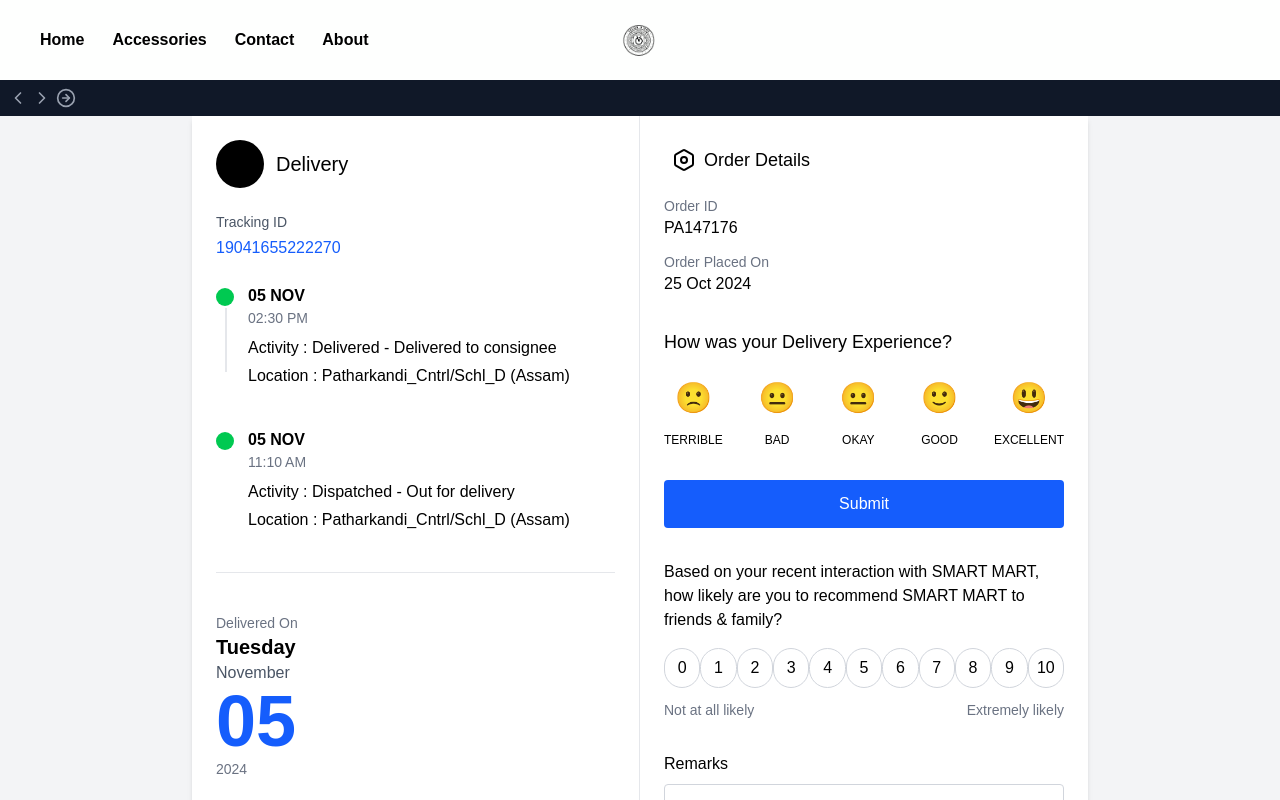
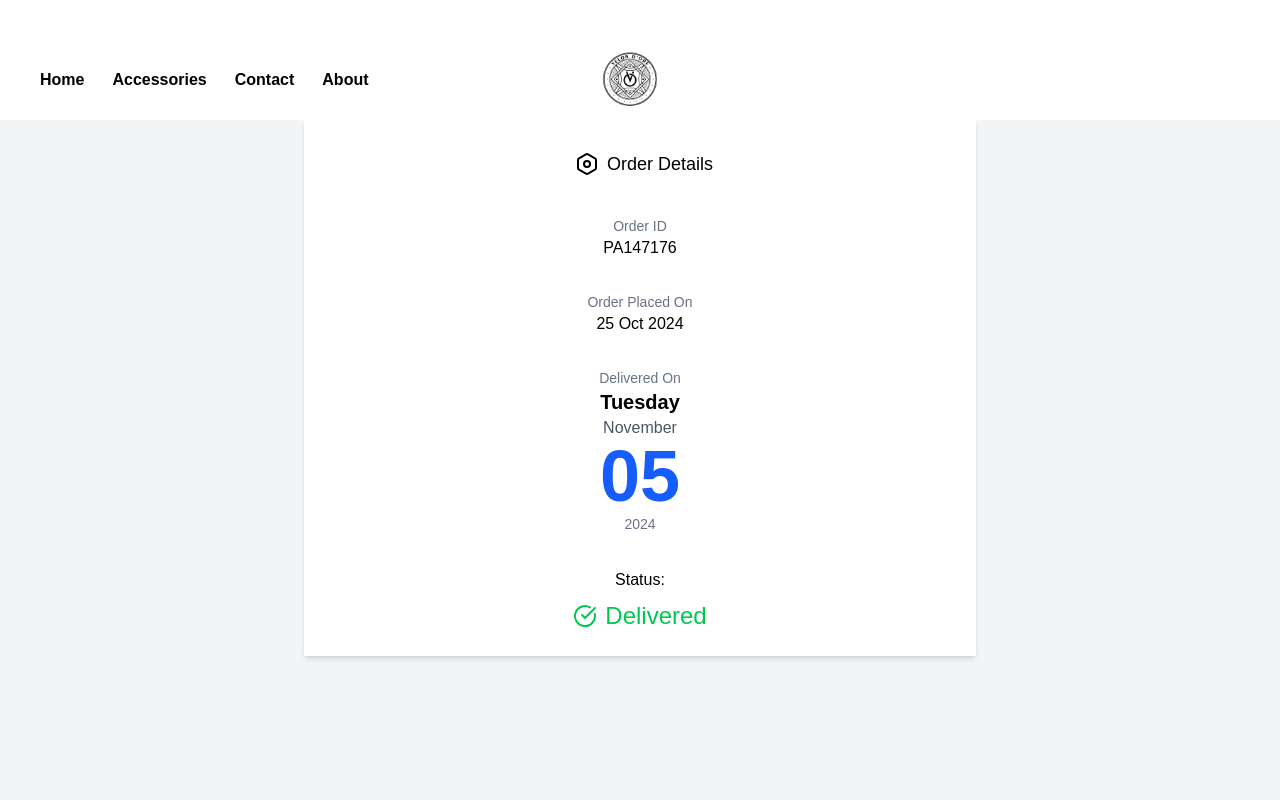
Before and after one commit to AdityaSolanki189/Velindore2, a Next.js app: page /track in a window 1280 px wide. Shown: the top 800 px of the page. Built offline with nearby package versions, Linux system fonts and the light colour scheme.

Commit message:
16 july push

```diff
--- a/next.config.ts
+++ b/next.config.ts
@@ -4,7 +4,7 @@ const nextConfig: NextConfig = {
    images: {
     domains: ['127.0.0.1',"admin.velondore.com"],
   },
-  output : "standalone"
+  // output : "standalone"
 };
 
 export default nextConfig;
--- a/src/app/accessories/page.tsx
+++ b/src/app/accessories/page.tsx
@@ -242,7 +242,6 @@ const Accessories: NextPage = () => {
           </div>
 
           <div className="flex flex-col md:flex-row md:gap-8">
-            {/* Product Categories Sidebar */}
             <div
               className={`w-full md:w-1/4 ${
                 filterOpen ? "block" : "hidden"
@@ -251,14 +250,13 @@ const Accessories: NextPage = () => {
               <div className="bg-white md:bg-transparent p-4 md:p-0 rounded-lg shadow-md md:shadow-none">
                 <h3 className="text-lg font-bold mb-2 md:hidden">Categories</h3>
                 <ul>
-                  {/* All Products option */}
                   <li className="mb-3 flex items-center">
                     <span className="mr-2">○</span>
                     <button
                       onClick={() => handleCategoryClick("All Products")}
                       className={`hover:text-gray-600 text-sm md:text-base text-left ${
                         selectedCategory === "All Products"
-                          ? "font-bold text-blue-600"
+                          ? "font-bold text-[#432818]"
                           : ""
                       }`}
                     >
--- a/src/app/checkout/page.tsx
+++ b/src/app/checkout/page.tsx
@@ -301,7 +301,7 @@ const CheckoutPage: React.FC = () => {
           <p className="text-gray-600 mb-6">The product you&apos;re looking for doesn&apos;t exist or is no longer available.</p>
           <button
             className="bg-indigo-600 text-white px-6 py-3 rounded-md hover:bg-indigo-700 transition-colors"
-            onClick={() => window.location.href = '/products'}
+            onClick={() => window.location.href = '/home'}
           >
             Browse Products
           </button>
@@ -438,6 +438,7 @@ const CheckoutPage: React.FC = () => {
                         height={200}
                           src={item.image}
                           alt={item.name}
+
                           className="h-24 w-24 object-contain rounded-md"
                         />
                       </div>
--- a/src/app/components/ProductCard.tsx
+++ b/src/app/components/ProductCard.tsx
@@ -28,11 +28,11 @@ const ProductCard: React.FC<ProductCardProps> = ({ product }) => {
     }
   };
 
-  const handleWishlistClick = (e: React.MouseEvent) => {
-    e.preventDefault();
-    e.stopPropagation();
-    // console.log('Added to wishlist:', id);
-  };
+  // const handleWishlistClick = (e: React.MouseEvent) => {
+  //   e.preventDefault();
+  //   e.stopPropagation();
+  //   // console.log('Added to wishlist:', id);
+  // };
 
   return (
     <div className="group relative">
@@ -64,7 +64,7 @@ const ProductCard: React.FC<ProductCardProps> = ({ product }) => {
           </div>
         </Link>
 
-        <button
+        {/* <button
           className="absolute top-2 right-2 w-8 h-8 bg-white bg-opacity-90 rounded-full flex items-center justify-center shadow-md hover:bg-black hover:text-white transition-colors duration-200 z-10"
           onClick={handleWishlistClick}
         >
@@ -75,7 +75,7 @@ const ProductCard: React.FC<ProductCardProps> = ({ product }) => {
           >
             <path fillRule="evenodd" d="M3.172 5.172a4 4 0 015.656 0L10 6.343l1.172-1.171a4 4 0 115.656 5.656L10 17.657l-6.828-6.829a4 4 0 010-5.656z" clipRule="evenodd" />
           </svg>
-        </button>
+        </button> */}
       </div>
 
       <div className="text-center">
--- a/src/app/components/footer.tsx
+++ b/src/app/components/footer.tsx
@@ -100,7 +100,7 @@ const Footer = () => {
             </div>
           </div>
 
-          <div className="ml-0 md:ml-4 lg:ml-20">
+          {/* <div className="ml-0 md:ml-4 lg:ml-20">
             <h3 className="text-lg font-bold mb-6 mt-6 md:mt-0">HELP</h3>
             <ul className="space-y-3">
               <li>
@@ -134,7 +134,7 @@ const Footer = () => {
                 </Link>
               </li>
             </ul>
-          </div>
+          </div> */}
 
           {/* Company Column */}
           <div className="ml-0 md:ml-4 lg:ml-20">
@@ -145,7 +145,7 @@ const Footer = () => {
                   About Us
                 </Link>
               </li>
-              <li>
+              {/* <li>
                 <Link href="/blog" className="hover:text-gray-300">
                   Our Blog
                 </Link>
@@ -169,7 +169,7 @@ const Footer = () => {
                 <Link href="/sitemap" className="hover:text-gray-300">
                   Sitemap
                 </Link>
-              </li>
+              </li> */}
             </ul>
           </div>
 
@@ -185,7 +185,7 @@ const Footer = () => {
                   Accessories
                 </Link>
               </li>
-              <li>
+              {/* <li>
                 <Link
                   href="/category/living-room"
                   className="hover:text-gray-300"
@@ -218,14 +218,14 @@ const Footer = () => {
                 <Link href="/category/kitchen" className="hover:text-gray-300">
                   Kitchen
                 </Link>
-              </li>
+              </li> */}
             </ul>
           </div>
         </div>
 
         <div className="border-t border-slate-800 mt-12 pt-6 text-center md:text-left">
           <p className="text-sm">
-            Copyright © 2025 Velindore. All rights reserved.
+            Copyright © 2025 Velondore. All rights reserved.
           </p>
         </div>
       </div>
--- a/src/app/components/navbar.tsx
+++ b/src/app/components/navbar.tsx
@@ -60,11 +60,12 @@ export default function Navbar() {
 
           <div className="absolute left-1/2 transform -translate-x-1/2 flex justify-center items-center">
             <Link href="/">
-              <div className="relative w-16 md:w-24 h-10 md:h-14 cursor-pointer transition-transform duration-300 hover:scale-110">
+              <div className="relative w-16 md:w-24 mt-[-45px] h-10 md:h-14 cursor-pointer transition-transform duration-300 hover:scale-110">
                 <Image
                   src="/assets/LOGO-PNG.png"
                   alt="Logo"
-                  fill
+                  width={80}
+                  height={80}
                   className="object-contain"
                 />
               </div>
--- a/src/app/layout.tsx
+++ b/src/app/layout.tsx
@@ -19,7 +19,7 @@ const geistMono = Geist_Mono({
 });
 
 export const metadata: Metadata = {
-  title: "Velindore",
+  title: "Velondore",
   description: "",
 };
 
--- a/src/app/track/page.tsx
+++ b/src/app/track/page.tsx
@@ -1,117 +1,40 @@
-"use client";
-
-import { useState } from "react";
 import { CheckCircle } from "lucide-react";
 import Navbar from "../components/navbar";
 
 export default function OrderTracking() {
-  const [rating, setRating] = useState<number | null>(null);
-  const [remarks, setRemarks] = useState("");
-  const [deliveryExperience, setDeliveryExperience] = useState<string | null>(null);
-
-  // Tracking information
-  const trackingID = "19041655222270";
+  // const trackingID = "19041655222270";
   const orderID = "PA147176";
   const orderPlacedDate = "25 Oct 2024";
 
-  const activities = [
-    {
-      date: "05 NOV",
-      time: "02:30 PM",
-      activity: "Delivered - Delivered to consignee",
-      location: "Patharkandi_Cntrl/Schl_D (Assam)",
-      completed: true,
-    },
-    {
-      date: "05 NOV",
-      time: "11:10 AM",
-      activity: "Dispatched - Out for delivery",
-      location: "Patharkandi_Cntrl/Schl_D (Assam)",
-      completed: true,
-    },
-  ];
+  return (
+    <div className="min-h-screen bg-gray-100 mt-10 text-black">
+      <Navbar />
 
-  const handleSubmit = () => {
-    // console.log("Feedback submitted:", { rating, remarks, deliveryExperience });
-    alert("Feedback submitted successfully!");
-  };
+      <div className="max-w-2xl mx-auto bg-white shadow-md">
+        <div className="p-6 space-y-8">
 
-  return (
-    <div className="min-h-screen bg-gray-100 text-black">
-        <Navbar />
-      <div className="bg-gray-900 text-white p-2 flex items-center justify-between">
-        <div className="flex items-center space-x-2">
-          <div className="flex space-x-1">
-            <button className="text-gray-400 hover:text-white">
-              <svg xmlns="http://www.w3.org/2000/svg" width="20" height="20" viewBox="0 0 24 24" fill="none" stroke="currentColor" strokeWidth="2" strokeLinecap="round" strokeLinejoin="round"><polyline points="15 18 9 12 15 6"></polyline></svg>
-            </button>
-            <button className="text-gray-400 hover:text-white">
-              <svg xmlns="http://www.w3.org/2000/svg" width="20" height="20" viewBox="0 0 24 24" fill="none" stroke="currentColor" strokeWidth="2" strokeLinecap="round" strokeLinejoin="round"><polyline points="9 18 15 12 9 6"></polyline></svg>
-            </button>
-            <button className="text-gray-400 hover:text-white">
-              <svg xmlns="http://www.w3.org/2000/svg" width="20" height="20" viewBox="0 0 24 24" fill="none" stroke="currentColor" strokeWidth="2" strokeLinecap="round" strokeLinejoin="round"><circle cx="12" cy="12" r="10"></circle><polyline points="12 16 16 12 12 8"></polyline><line x1="8" y1="12" x2="16" y2="12"></line></svg>
-            </button>
+
+          <div className="flex items-center justify-center">
+            <div className="p-2">
+              <svg xmlns="http://www.w3.org/2000/svg" width="24" height="24" viewBox="0 0 24 24" fill="none" stroke="currentColor" strokeWidth="2" strokeLinecap="round" strokeLinejoin="round">
+                <path d="M21 8a2 2 0 0 0-1-1.73l-7-4a2 2 0 0 0-2 0l-7 4A2 2 0 0 0 3 8v8a2 2 0 0 0 1 1.73l7 4a2 2 0 0 0 2 0l7-4A2 2 0 0 0 21 16Z"></path>
+                <circle cx="12" cy="12" r="3"></circle>
+              </svg>
             </div>
+            <h3 className="text-lg font-medium">Order Details</h3>
           </div>
 
+          <div className="text-center">
+            <div className="text-gray-500 text-sm">Order ID</div>
+            <div className="font-medium">{orderID}</div>
           </div>
 
-      {/* Main content */}
-      <div className="max-w-4xl mx-auto bg-white shadow-md">
-        <div className="flex flex-col md:flex-row">
-          {/* Left section - Tracking info */}
-          <div className="w-full md:w-1/2 p-6 border-r border-gray-200">
-            {/* Delivery provider */}
-            <div className="flex items-center mb-6">
-              <div className="w-12 h-12 rounded-full bg-black flex items-center justify-center mr-3">
-              </div>
-              <h2 className="text-xl font-medium">Delivery</h2>
+          <div className="text-center">
+            <div className="text-gray-500 text-sm">Order Placed On</div>
+            <div className="font-medium">{orderPlacedDate}</div>
           </div>
 
-            {/* Tracking ID */}
-            <div className="mb-6">
-              <div className="flex justify-between text-gray-600 text-sm mb-1">
-                <span>Tracking ID</span>
-              </div>
-              <div className="text-blue-600 font-medium">{trackingID}</div>
-            </div>
-
-            {/* Timeline */}
-            <div className="relative">
-              {activities.map((activity, index) => (
-                <div key={index} className="pl-8 mb-10 relative">
-                  {/* Timeline line */}
-                  {index < activities.length - 1 && (
-                    <div className="absolute left-[9px] top-6 w-0.5 h-16 bg-gray-200"></div>
-                  )}
-
-                  {/* Timeline dot */}
-                  <div className={`absolute left-0 top-1 w-[18px] h-[18px] rounded-full ${
-                    activity.completed ? "bg-green-500" : "bg-gray-300"
-                  }`}></div>
-
-                  {/* Content */}
-                  <div>
-                    <div className="font-bold">{activity.date}</div>
-                    <div className="text-sm text-gray-500">{activity.time}</div>
-                    <div className="mt-2">
-                      <p className="mb-1">
-                        <span className="font-medium">Activity : </span>
-                        {activity.activity}
-                      </p>
-                      <p>
-                        <span className="font-medium">Location : </span>
-                        {activity.location}
-                      </p>
-                    </div>
-                  </div>
-                </div>
-              ))}
-            </div>
-
-            {/* Delivered info for second screen */}
-            <div className="mt-10 pt-10 border-t border-gray-200">
-              <div>
+          <div className="text-center">
             <div className="text-gray-500 text-sm">Delivered On</div>
             <h2 className="text-xl font-bold">Tuesday</h2>
             <div className="text-gray-600">November</div>
@@ -119,125 +42,14 @@ export default function OrderTracking() {
             <span className="text-sm text-gray-500">2024</span>
           </div>
 
-              <div className="mt-6">
-                <div className="font-medium">Status:</div>
-                <div className="flex items-center text-green-500 text-2xl font-medium">
+          <div className="text-center">
+            <div className="font-medium mb-2">Status:</div>
+            <div className="flex items-center justify-center text-green-500 text-2xl font-medium">
               <CheckCircle className="mr-2" size={24} />
               <span>Delivered</span>
             </div>
           </div>
-            </div>
-          </div>
 
-          {/* Right section - Feedback form */}
-          <div className="w-full md:w-1/2 p-6">
-            {/* Order details */}
-            <div className="mb-8">
-              <div className="flex items-center mb-4">
-                <div className="p-2">
-                  <svg xmlns="http://www.w3.org/2000/svg" width="24" height="24" viewBox="0 0 24 24" fill="none" stroke="currentColor" strokeWidth="2" strokeLinecap="round" strokeLinejoin="round"><path d="M21 8a2 2 0 0 0-1-1.73l-7-4a2 2 0 0 0-2 0l-7 4A2 2 0 0 0 3 8v8a2 2 0 0 0 1 1.73l7 4a2 2 0 0 0 2 0l7-4A2 2 0 0 0 21 16Z"></path><circle cx="12" cy="12" r="3"></circle></svg>
-                </div>
-                <h3 className="text-lg font-medium">Order Details</h3>
-              </div>
-
-              <div className="mb-3">
-                <div className="text-gray-500 text-sm">Order ID</div>
-                <div>{orderID}</div>
-              </div>
-
-              <div>
-                <div className="text-gray-500 text-sm">Order Placed On</div>
-                <div>{orderPlacedDate}</div>
-              </div>
-            </div>
-
-            {/* Delivery experience rating */}
-            <div className="mb-8">
-              <h3 className="text-lg mb-4">How was your Delivery Experience?</h3>
-              <div className="flex justify-between">
-                {[
-                  { label: "TERRIBLE", emoji: "🙁" },
-                  { label: "BAD", emoji: "😐" },
-                  { label: "OKAY", emoji: "😐" },
-                  { label: "GOOD", emoji: "🙂" },
-                  { label: "EXCELLENT", emoji: "😃" }
-                ].map((option) => (
-                  <button
-                    key={option.label}
-                    onClick={() => setDeliveryExperience(option.label)}
-                    className="flex flex-col items-center"
-                  >
-                    <div className={`text-3xl mb-2 p-2 rounded-full ${
-                      deliveryExperience === option.label ? "bg-gray-200" : ""
-                    }`}>
-                      {option.emoji}
-                    </div>
-                    <div className="text-xs font-medium">{option.label}</div>
-                  </button>
-                ))}
-              </div>
-            </div>
-
-            {/* Submit button */}
-            <button
-              onClick={handleSubmit}
-              className="w-full bg-blue-600 text-white py-3 rounded font-medium mb-8"
-            >
-              Submit
-            </button>
-
-            {/* NPS rating */}
-            <div className="mb-8">
-              <h3 className="text-base mb-4">
-                Based on your recent interaction with SMART MART, how likely are you to
-                recommend SMART MART to friends & family?
-              </h3>
-
-              <div className="flex justify-between mb-3">
-                {[0, 1, 2, 3, 4, 5, 6, 7, 8, 9, 10].map((num) => (
-                  <button
-                    key={num}
-                    onClick={() => setRating(num)}
-                    className={`w-10 h-10 rounded-full flex items-center justify-center border ${
-                      rating === num
-                        ? num <= 3
-                          ? "border-red-500 text-red-500"
-                          : num <= 7
-                          ? "border-orange-500 text-orange-500"
-                          : "border-green-500 text-green-500"
-                        : "border-gray-300"
-                    }`}
-                  >
-                    {num}
-                  </button>
-                ))}
-              </div>
-
-              <div className="flex justify-between text-sm text-gray-500">
-                <div>Not at all likely</div>
-                <div>Extremely likely</div>
-              </div>
-            </div>
-
-            {/* Remarks */}
-            <div className="mb-8">
-              <h3 className="mb-2">Remarks</h3>
-              <textarea
-                value={remarks}
-                onChange={(e) => setRemarks(e.target.value)}
-                placeholder="Please enter your remarks (Max. 250 characters)"
-                className="w-full h-24 p-3 border border-gray-300 rounded resize-none"
-                maxLength={250}
-              />
-            </div>
-          </div>
-        </div>
-
-        {/* Footer */}
-        <div className="p-4 text-right border-t border-gray-200">
-          <span className="text-gray-500 text-sm">
-            Powered By <span className="font-semibold"></span>
-          </span>
         </div>
       </div>
     </div>
```
Also changed, not shown: src/app/about/page.tsx (+9 -13 lines), src/app/components/Homeflix.tsx (+12 -14 lines), src/app/contact/page.tsx (+6 -6 lines), src/app/product/[id]/page.tsx (+16 -17 lines). Lines whose indentation alone changed are shown as unchanged.
